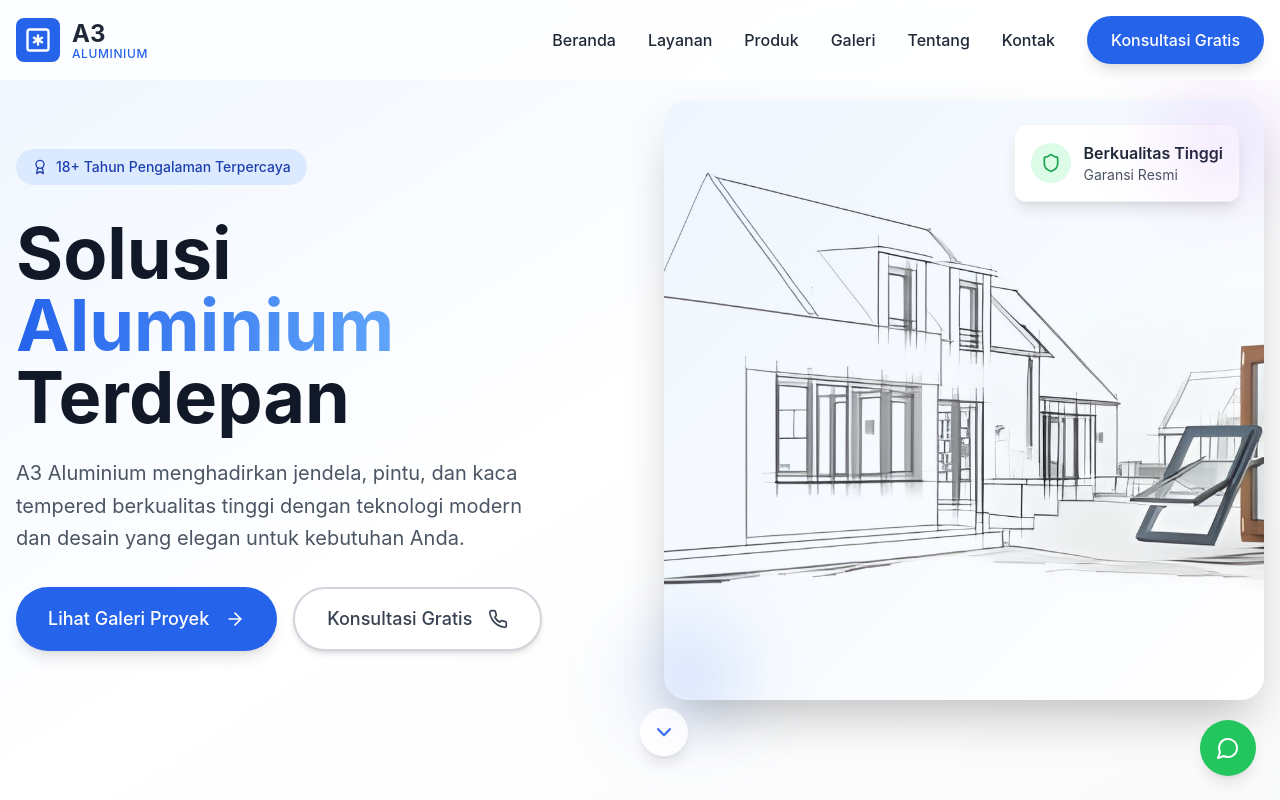
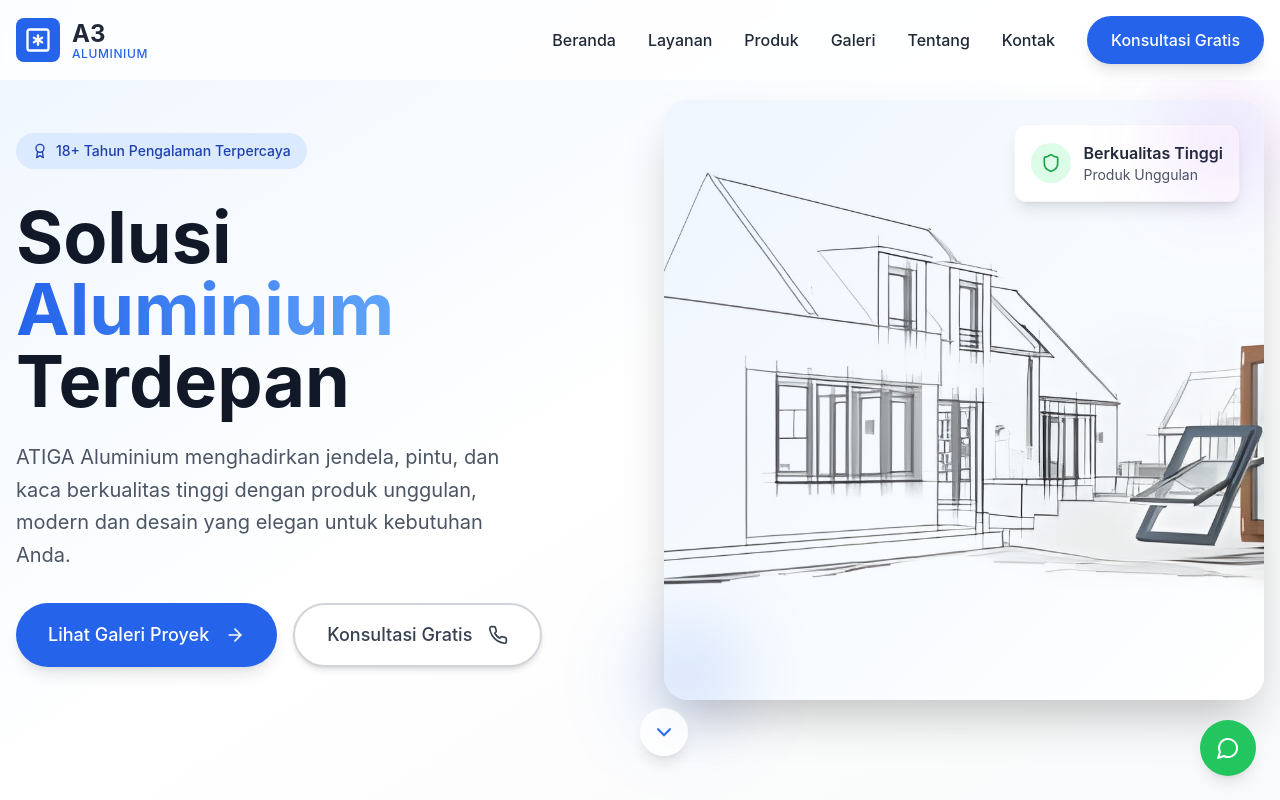
Before and after one commit to mochammadshenna/atiga-aluminium, a React (Vite) app: page / in a window 1280 px wide. Shown: the top 800 px of the page. Built offline with nearby package versions, Linux system fonts and the light colour scheme; grey boxes are pictures that could not be loaded.

Commit message:
change: renaming several attributes

```diff
--- a/src/components/Contact.tsx
+++ b/src/components/Contact.tsx
@@ -114,7 +114,7 @@ const Contact: React.FC = () => {
                     </div>
                     <div className="flex justify-between">
                       <span>Minggu:</span>
-                      <span className="font-medium">08:00 - 15:00</span>
+                      <span className="font-medium">Tutup</span>
                     </div>
                   </div>
                 </div>
--- a/src/components/Gallery.tsx
+++ b/src/components/Gallery.tsx
@@ -282,11 +282,11 @@ const Gallery: React.FC = () => {
         </div>
 
         {/* Auto-scroll indicator */}
-        <div className="text-center mt-4">
+        {/* <div className="text-center mt-4">
           <p className="text-sm text-gray-500">
             Galeri berputar otomatis • Hover untuk menghentikan
           </p>
-        </div>
+        </div> */}
       </div>
 
       {/* Modal for Image Detail */}
--- a/src/components/Hero.tsx
+++ b/src/components/Hero.tsx
@@ -108,8 +108,8 @@ const Hero: React.FC = () => {
                 </h1>
 
                 <p className="text-xl text-gray-600 leading-relaxed max-w-lg">
-                  A3 Aluminium menghadirkan jendela, pintu, dan kaca tempered berkualitas tinggi
-                  dengan teknologi modern dan desain yang elegan untuk kebutuhan Anda.
+                  ATIGA Aluminium menghadirkan jendela, pintu, dan kaca berkualitas tinggi
+                  dengan produk unggulan, modern dan desain yang elegan untuk kebutuhan Anda.
                 </p>
               </div>
 
@@ -166,7 +166,7 @@ const Hero: React.FC = () => {
                     </div>
                     <div>
                       <div className="font-semibold text-gray-800">Berkualitas Tinggi</div>
-                      <div className="text-gray-600 text-sm">Garansi Resmi</div>
+                      <div className="text-gray-600 text-sm">Produk Unggulan</div>
                     </div>
                   </div>
                 </div>
--- a/src/components/Products.tsx
+++ b/src/components/Products.tsx
@@ -256,9 +256,9 @@ const Products: React.FC = () => {
           <div className="text-center mt-12">
             <button
               onClick={loadMoreProducts}
-              className="bg-blue-600 hover:bg-blue-700 text-white px-8 py-3 rounded-full font-medium transition-all duration-300 transform hover:scale-105 shadow-lg hover:shadow-xl"
+              className="bg-blue-600 hover:bg-blue-500 text-white px-8 py-3 rounded-full font-medium transition-all duration-300 transform hover:scale-105 shadow-lg hover:shadow-xl"
             >
-              Lihat Lebih Banyak ({filteredProducts.length - visibleProducts} produk lainnya)
+              Lihat Lebih Banyak Produk
             </button>
           </div>
         )}
--- a/src/components/Testimonials.tsx
+++ b/src/components/Testimonials.tsx
@@ -78,7 +78,7 @@ const Testimonials: React.FC = () => {
   const testimonials = [
     {
       quote: "ATIGA Aluminium telah menjadi mitra utama kami untuk aluminium selama lebih dari 10 tahun. Kualitas dan ketepatan yang sangat baik.",
-      author: "Pak Budi",
+      author: "Pak Dwi",
       company: "Rumah Pribadi",
       delay: 100
     },
```
